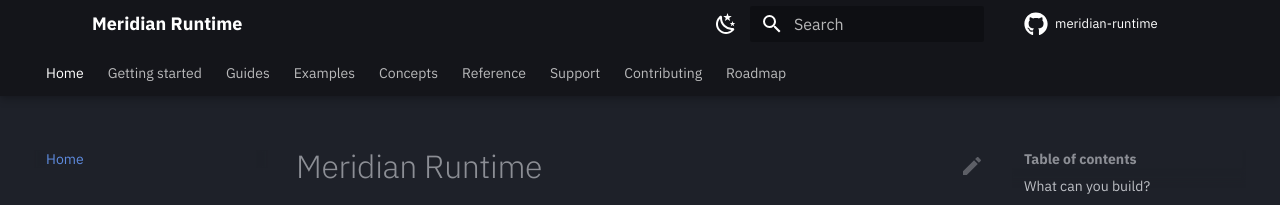
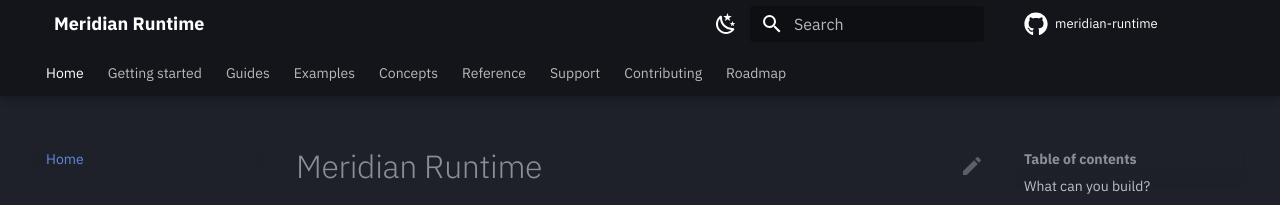
Before and after one commit to GhostWeaselLabs/arachne, an MkDocs documentation site: the page built from docs/index.md, in a window 1280 px wide. Shown: the top 205 px of the page. Built offline with MkDocs 1.6.1 and Material for MkDocs 9.7.7, drawn with Linux system fonts in a browser that asks for light colours; comment, search, counter and statistics services are not loaded.

```diff
--- a/mkdocs.yml
+++ b/mkdocs.yml
@@ -198,10 +198,10 @@ plugins:
 # Additional JavaScript for enhanced functionality
 extra_javascript:
   - javascripts/extra.js
-  # Meridian Halo animation for the logo
-  - javascripts/vendor/meridian-halo.standalone.min.js
-  - javascripts/vendor/meridian-halo-wrapper.js
-  - javascripts/dynamic-header.js
+  # Temporarily disabled for CI compatibility - Meridian Halo animation for the logo
+  # - javascripts/vendor/meridian-halo.standalone.min.js
+  # - javascripts/vendor/meridian-halo-wrapper.js
+  # - javascripts/dynamic-header.js
   # Additional vendor scripts (self-contained, no external dependencies)
   # - javascripts/vendor/mermaid.min.js
   # - javascripts/vendor/mathjax.min.js
```
